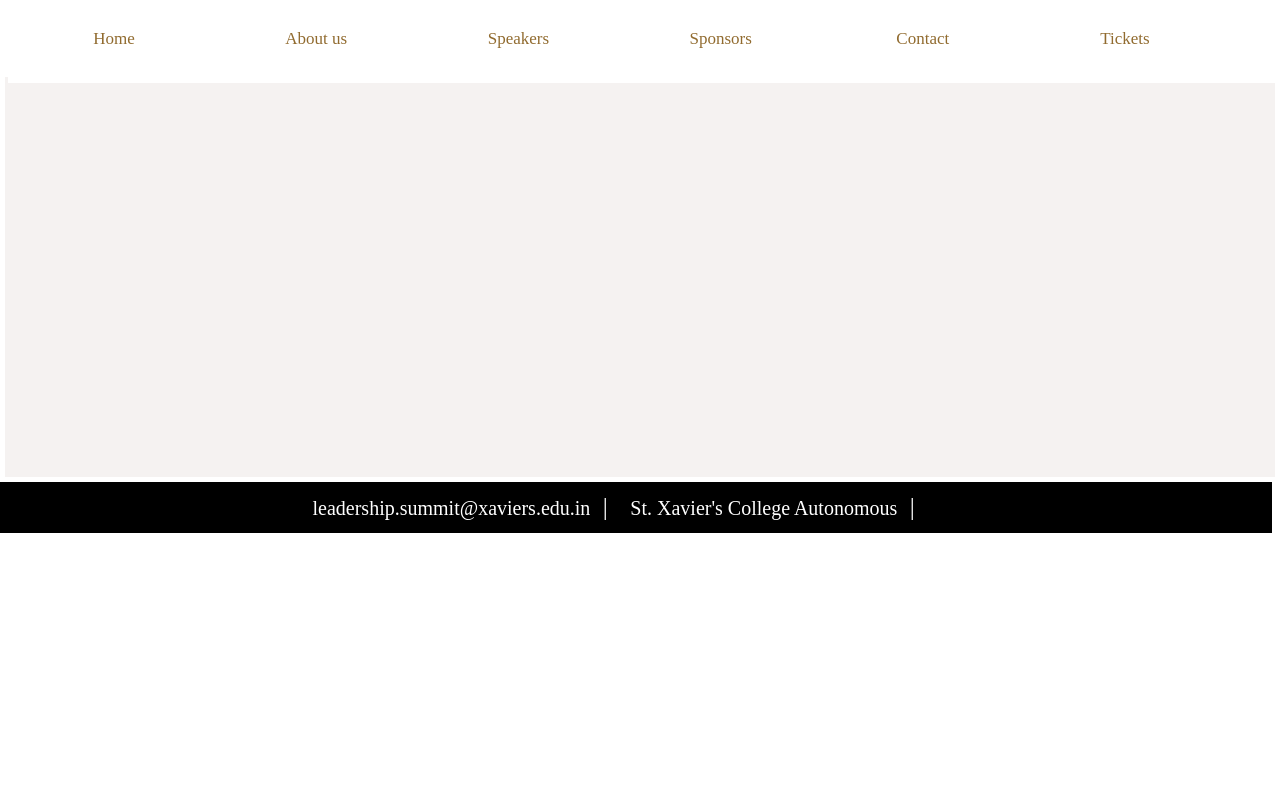
After one commit to sonagrasumit/leadershipsummit, a PHP site: page /aboutUs.php in a window 1280 px wide. The commit adds this page. Run offline with PHP 8.4, Linux system fonts and the light colour scheme.

Commit message:
about us
Co-Authored-By: Sonagra Sumit <sonagrasumit@gmail.com>
Co-Authored-By: taraswor <taraswor@users.noreply.github.com>

```diff
--- /dev/null
+++ b/aboutUs.php
@@ -0,0 +1,45 @@
+<!DOCTYPE html>
+<html lang="en">
+<head>
+    <meta charset="UTF-8">
+    <meta name="viewport" content="width=device-width, initial-scale=1.0">
+    <meta http-equiv="X-UA-Compatible" content="ie=edge">
+    <title>Leadership Summit</title>
+    <link rel="icon" href="images/LeadershipLogo.png">
+    <link rel="stylesheet" href="css/css_reset.css">
+    <link rel="stylesheet" href="css/style.css">
+    <link rel="stylesheet" href="css/aboutUs.css">
+    <link rel="stylesheet" href="css/style_block1.css">
+    <link rel="stylesheet" href="css/style_block2.css">
+    <link rel="stylesheet" href="css/style_block5.css">
+    <link rel="stylesheet" href="css/card.css">
+    <link rel="stylesheet" href="min/bootstrap.min.css">
+    <link rel="stylesheet" href="css/style_block6.css">
+    <link rel="stylesheet" href="css/style_block7.css">
+</head>
+<body>
+<div class="grid-container">
+
+  <?php include("topnav.php"); ?>
+  <div class="item2" style="margin-top:-30px;" id="item2">
+    <div class="about_xavier">
+
+
+
+    </div>
+  </div>
+</div>
+
+
+    <!-- Footer block -->
+
+    <div class="item7"  id="item7" >
+        <div class="margin_class">
+        <div class="footer_block7" >
+            <?php include("footer.php"); ?>
+        <div>
+        </div>
+    </div>
+</div>
+</body>
+</html>
--- /dev/null
+++ b/css/aboutUs.css
@@ -0,0 +1,40 @@
+body{
+    margin: 0;
+    padding: 0;
+}
+.topnav {grid-area : topnav}
+.item2 {grid-area: about_xavier}
+
+.grid-container {
+    display: grid;
+    grid-template-columns: repeat(6,1fr);
+    grid-auto-rows: minmax(100px, auto);
+    grid-template-rows: 100px 1fr;
+    grid-gap: 2px;
+    z-index: 0;
+    grid-template-areas:
+      'topnav topnav topnav topnav topnav topnav'
+      'about_xavier about_xavier about_xavier about_xavier about_xavier about_xavier ';
+    background-color: #fff;
+    padding: 5px;
+
+  }
+  .grid-container > div {
+     text-align: center;
+     padding: 20px 5px;
+     font-size: 24px;
+   }
+   .item2{
+    color:#000000;
+    height: 400px;
+    min-height: 100px;
+    background-color:#f5f2f1;
+  }
+  .item7{
+    color:#ce9e62;
+    height: auto;
+    padding: 12px 0px;
+    width: 99.4%;
+    background-color:#000000;
+
+}
--- a/index.php
+++ b/index.php
@@ -27,7 +27,7 @@
 <body>
 
 <div class="grid-container">
-
+<!--
 <div class="topnav" id="Topnav">
     <a href="#item1" style = "color: #916b2f">Home</a>
     <a href="#item2" style = "color: #916b2f">About us</a>
@@ -40,7 +40,8 @@
   </a>
 
 </div>
-
+-->
+  <?php include("topnav.php"); ?>
   <div class="item1" style="margin-top:-30px;" id="item1">
     <div class="leadership_summit_info">
         <div>
--- /dev/null
+++ b/topnav.php
@@ -0,0 +1,12 @@
+<div class="topnav" id="Topnav">
+    <a href="#item1" style = "color: #916b2f">Home</a>
+    <a href="aboutUs.php" style = "color: #916b2f">About us</a>
+    <a href="#" style = "color: #916b2f">Speakers</a>
+    <a href="#" style = "color: #916b2f">Sponsors</a>
+    <a href="#item6" style = "color: #916b2f">Contact</a>
+    <a href="#item6" style = "color: #916b2f">Tickets</a>
+    <a href="javascript:void(0);" class="icon" onclick="myFunction()">
+    <i class="fa fa-bars"></i>
+  </a>
+
+</div>
```
